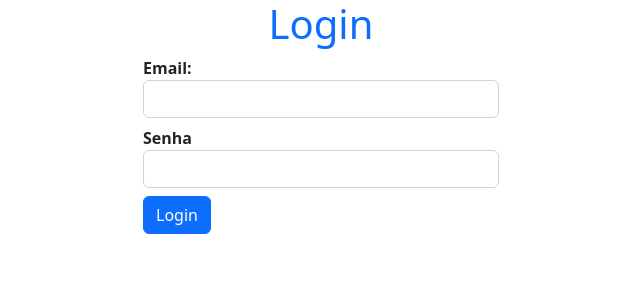
After one commit to MateusdiSousa/loja_python, a Flask app: page /login in a window 1280 px wide. The commit adds this page. Shown: the top 300 px of the page, without its empty margins (319-959 px from the left). Run offline with Flask 2, Linux system fonts and the light colour scheme; some libraries are stand-ins or nearby versions.

Commit message:
feat: implementação do sistema de login

```diff
--- a/loja/admin/forms.py
+++ b/loja/admin/forms.py
@@ -9,3 +9,8 @@ class RegistrationForm(Form):
         validators.EqualTo('confirm', message='Senhas não são iguais')
     ])
     confirm = PasswordField('Repita a senha')
+
+
+class LoginForm(Form):
+        email = StringField("Email:", [validators.Length(min=6, max=35)])
+        password = PasswordField("Senha", [validators.DataRequired()])
--- a/loja/admin/models.py
+++ b/loja/admin/models.py
@@ -1,6 +1,6 @@
 from loja import db , app
 
-class User(db.Model):
+class user(db.Model):
     id = db.Column(db.Integer, primary_key=True)
     name = db.Column(db.String(45), nullable=False)
     username = db.Column(db.String(25), nullable =False, unique = True)
--- a/loja/admin/rotas.py
+++ b/loja/admin/rotas.py
@@ -1,12 +1,15 @@
 from flask import render_template, request, url_for, redirect, flash, session
 
 from loja import app, db
-from .forms import RegistrationForm
-from .models import User
+from .forms import RegistrationForm, LoginForm
+from .models import user
 from loja import bcrypt
 
-@app.route('/')
-def home():
+@app.route('/admin')
+def admin():
+    if 'email' not in session:
+        flash("Realize o login para acessar a página",'danger')
+        return redirect(url_for(login))
     return render_template('admin/index.html', title='Página Administrativa')
 
 @app.route('/registrar', methods=['GET', 'POST'])
@@ -14,14 +17,29 @@ def register():
     form = RegistrationForm(request.form)
     if request.method == 'POST' and form.validate():
         pw_hash = bcrypt.generate_password_hash(form.password.data)
-        email_hash =  bcrypt.generate_password_hash(form.email.data)
-        user = User(
+        usuario = user(
             form.name.data,
             form.username.data,
-            email_hash,
+            form.email.data,
             pw_hash)
-        db.session.add(user)
+        db.session.add(usuario)
         db.session.commit()
-        flash('Obrigado por registrar {{form.name.data}}!','primary')
-        return redirect(url_for('home'))
+        flash('Obrigado por registrar {}!'.format(form.name.data),'primary')
+        return redirect(url_for('login'))
     return render_template('admin/registrar.html', form=form, title='Registrar Usuários')
+
+@app.route('/login', methods=['GET','POST'])
+def login():
+    form = LoginForm(request.form)
+    if request.method == 'POST' and form.validate():
+        usuario = user.query.filter_by(email = form.email.data).first()
+        if usuario:
+            if bcrypt.check_password_hash(usuario.password,form.password.data):
+                session['email'] = form.email.data
+                flash('Bem vindo {}! você está logado no sistema'.format(usuario.username),'primary')
+                return redirect(request.args.get('next') or url_for("admin"))
+            else:
+                flash("NÃO FOI POSSÍVEL ACESSAR O SISTEMA",'danger')
+        else:
+            flash('Conta não existe','danger')
+    return render_template('admin/login.html',form=form, title='Login')
--- /dev/null
+++ b/loja/templates/admin/login.html
@@ -0,0 +1,26 @@
+{% extends 'base.html' %}
+
+{% block conteudo %}
+
+<div class="container">
+
+    {% from "formulario.html" import render_field %}
+    <div class="row">
+        <div class="col-md-4"></div>
+        <div class="col-md-4">
+
+            <div class="text text-center h1 text-primary">Login</div>
+
+            <form action="login" method='POST'>
+                <div>
+                {{ render_field(form.email,class='form-control') }}
+                {{ render_field(form.password, class='form-control') }}
+                </div>
+                <p><input class= 'btn btn-primary' type='submit' value=Login>
+            </form>
+        </div>
+        {% include 'menssages.html' %}
+    </div>
+</div>
+
+{% endblock conteudo %}
--- a/loja/templates/admin/registrar.html
+++ b/loja/templates/admin/registrar.html
@@ -5,6 +5,7 @@
 
 {% from "formulario.html" import render_field %}
 <div class="container">
+  {% include 'menssages.html' %}
     <form action="registrar" method=post>
       <div>
         {{ render_field(form.name, class='form-control') }}
--- /dev/null
+++ b/loja/templates/menssages.html
@@ -0,0 +1,9 @@
+{% with messages = get_flashed_messages(with_categories=true) %}
+  {% if messages %}
+    <div class=flashes>
+    {% for category, message in messages %}
+      <div class="alert alert-{{ category }}">{{ message }}</div>
+    {% endfor %}
+    </div>
+  {% endif %}
+{% endwith %}
```
Also changed, not shown: loja/templates/admin/index.html (+1 -9 lines).
